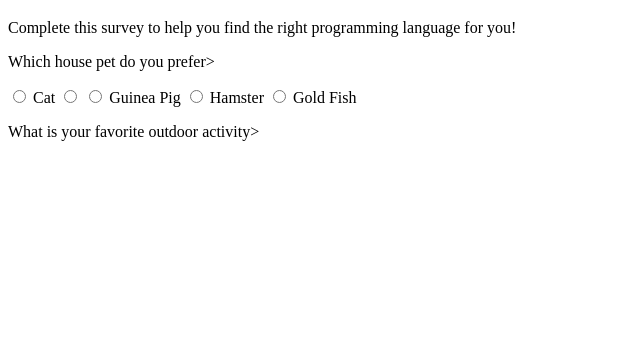
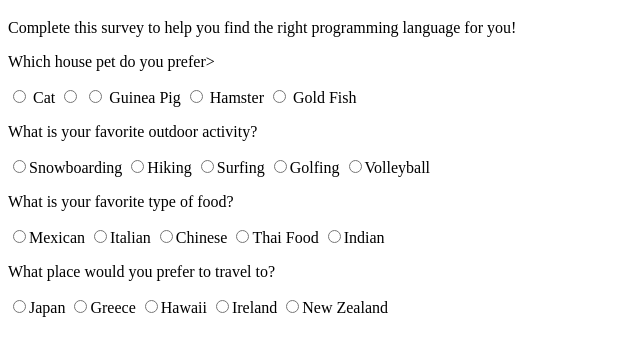
Before and after one commit to iletaSimonov/programming-selector, a plain HTML site: page index.html in a window 1280 px wide. Shown: the part 61-412 px from the top of the page, without its empty margins (0-640 px from the left). Drawn offline with Linux system fonts and the light colour scheme.

Commit message:
adds a fourth question about travel to the survey

```diff
--- a/index.html
+++ b/index.html
@@ -27,7 +27,28 @@
         <input type="radio" name="choice" value="gold-fish"> Gold Fish
       </form>
       <form id="user-info">
-        <p>What is your favorite outdoor activity></p>
+        <p>What is your favorite outdoor activity?</p>
+        <input type="radio" name="choice" value="snowboard">Snowboarding
+        <input type="radio" name="choice" value="hiking">Hiking
+        <input type="radio" name="choice" value="surfing">Surfing
+        <input type="radio" name="choice" value="golf">Golfing
+        <input type="radio" name="choice" value="volleyball">Volleyball
+      </form>
+      <form id="user-info">
+        <p>What is your favorite type of food?</p>
+        <input type="radio" name="choice" value="mexican">Mexican
+        <input type="radio" name="choice" value="italian">Italian
+        <input type="radio" name="choice" value="chinese">Chinese
+        <input type="radio" name="choice" value="thai">Thai Food
+        <input type="radio" name="choice" value="indian">Indian
+      </form>
+      <form id="user-info">
+        <p>What place would you prefer to travel to?</p>
+        <input type="radio" name="choice" value="japan">Japan
+        <input type="radio" name="choice" value="greece">Greece
+        <input type="radio" name="choice" value="hawaii">Hawaii
+        <input type="radio" name="choice" value="ireland">Ireland
+        <input type="radio" name="choice" value="new-zealand">New Zealand
       </form>
     </div>
   </body>
```
